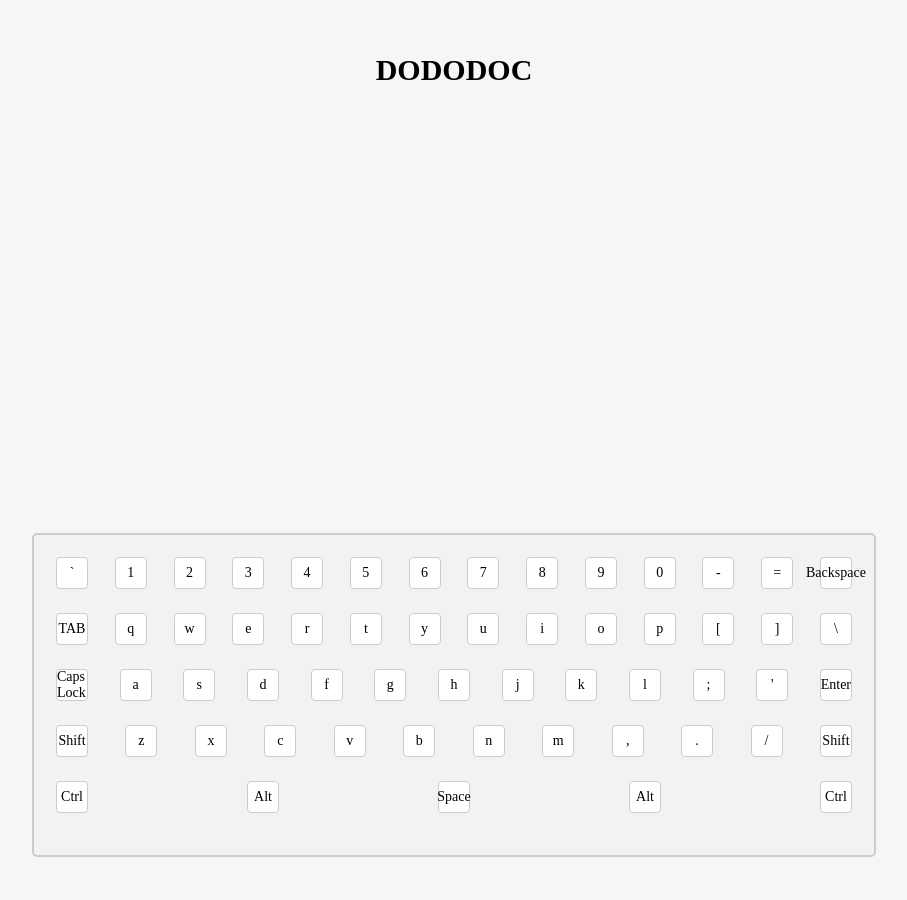
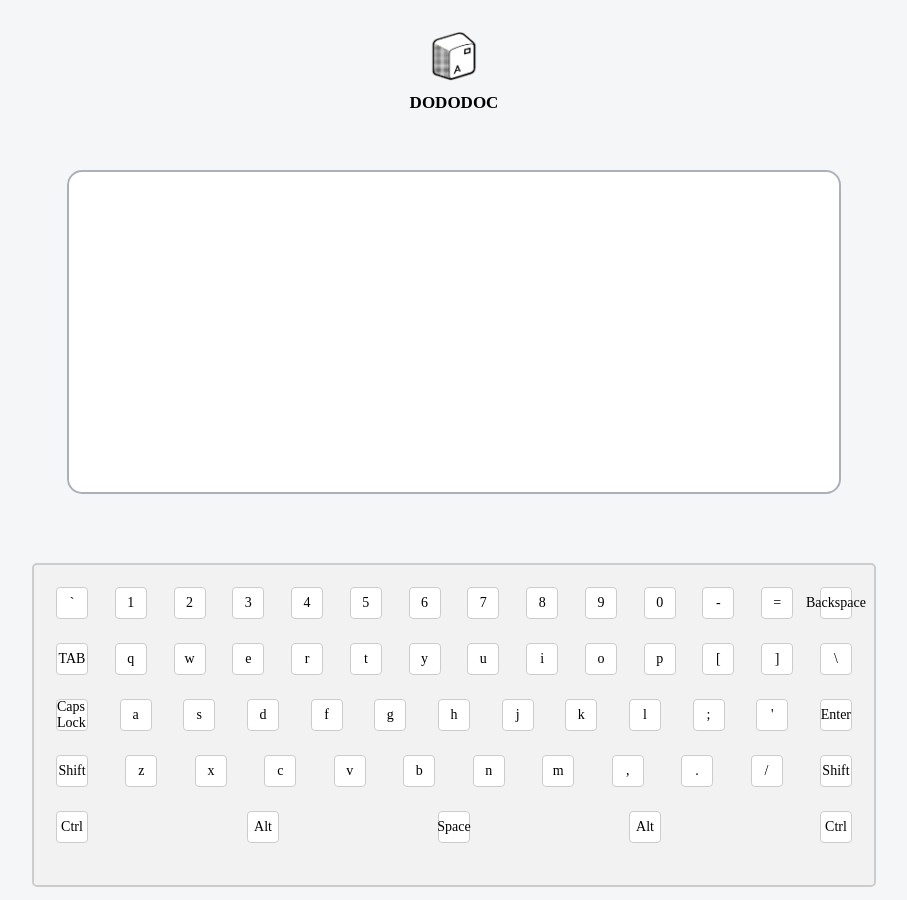
Before and after one commit to Project-X-Deagu/FE, a React (Create React App) app: page / in a window 1280 px wide. Shown: the whole page, without its empty margins (186-1093 px from the left). Before the commit the page ends 870 px from the top, so only its background shows below. Built offline with nearby package versions, Linux system fonts and the light colour scheme.

Commit message:
텍스트박스 디자인 수정

```diff
--- a/public/index.html
+++ b/public/index.html
@@ -3,7 +3,7 @@
   <head>
     <meta charset="UTF-8" />
     <meta name="viewport" content="width=device-width, initial-scale=1.0" />
-    <link rel="icon" href="./favicon.ico" />
+    <link rel="icon" href="./logo.ico" />
     <title>너 내 동료가 돼라!</title>
   </head>
   <body>
--- a/src/components/Logo.jsx
+++ b/src/components/Logo.jsx
@@ -6,5 +6,10 @@ export const Logo = () => {
     window.location.reload();
   };
 
-  return <div onClick={handleLogoClick}>DODODOC</div>;
+  return (
+    <div onClick={handleLogoClick}>
+      <img src="./logo.png" alt="Logo"></img>
+      <p> DODODOC </p>
+    </div>
+  );
 };
--- a/src/components/TextBox.jsx
+++ b/src/components/TextBox.jsx
@@ -2,19 +2,23 @@
 import React, { useState } from "react";
 import styled from "styled-components";
 
-const StyledTextArea = styled.textarea`
-  width: 100%;
-  min-height: 300px;
+export const StyledTextArea = styled.textarea`
+  background-color: white;
+  //background-color: transparent;
+  width: 100%; /* 뷰포트 너비를 기준으로 100%로 설정 */
+  min-width: 200px;
+  max-width: 750px;
+  min-height: 300px; /* 최소 높이를 설정 */
   height: auto;
-  resize: none;
-  background-color: transparent;
-  border: none;
-  //border-color: black;
-  border-radius: 4px;
+  resize: none; /* 사용자 조절 비활성화 */
+  //border: none;
+  border-color: var(--bg-gray);
+  border-width: 2px;
+  border-radius: 15px;
   outline: none;
   margin: 0 auto;
+  padding: 10px;
   font-size: 20px;
-  //white-space: pre-wrap;
 `;
 
 export const TextBox = ({ onKeyPress }) => {
--- a/src/css/public.css
+++ b/src/css/public.css
@@ -1,5 +1,6 @@
 :root {
   background-color: #f4f6f8;
+  /* background-color: #5b87c7; */
   --bg-gray: #abb0ba;
   --bg-blue: #007aff;
 }
--- a/src/css/style.js
+++ b/src/css/style.js
@@ -9,20 +9,34 @@ export const Container = styled.div`
 export const LogoArea = styled.div`
   //background-color: var(--bg-blue);
   width: 100%;
-  height: 100px;
-  line-height: 140px;
+  height: 150px;
+  display: flex;
+  justify-content: center;
+  align-items: center;
+  flex-direction: column;
   text-align: center;
   font-size: 30px;
   font-weight: bold;
+
+  img {
+    width: 50px;
+    height: 50px;
+    margin-top: 10px;
+  }
+
+  p {
+    font-size: 17px;
+    margin-top: 5px;
+    color: black;
+  }
 `;
 
 export const TextBoxArea = styled.div`
   //background-color: green;
-  width: 80%;
-  max-width: 800px;
+  width: 70%;
   height: 300px;
   text-align: center;
-  margin: 70px auto 0;
+  margin: 20px auto;
   display: fixed;
   justify-content: center;
   align-items: center;
@@ -33,7 +47,7 @@ export const KeymapContainer = styled.div`
   width: 100%;
   height: 350px;
   display: flex;
-  margin: 50px auto;
+  margin: 80px auto;
   flex-direction: column;
   justify-content: center;
   align-items: center;
--- a/src/views/Main.jsx
+++ b/src/views/Main.jsx
@@ -21,7 +21,7 @@ export const Main = () => {
     <div>
       {/* 상단 로고 */}
       <LogoArea>
-        <Logo></Logo>
+        <Logo />
       </LogoArea>
       {/* 인풋 창 */}
       <TextBoxArea>
```
Also changed, not shown: public/logo.png (added), 1 other file (tests, documents, lock files or other folders).
